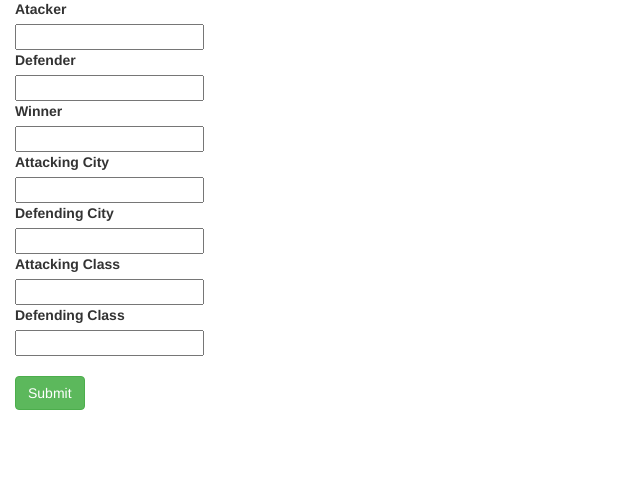
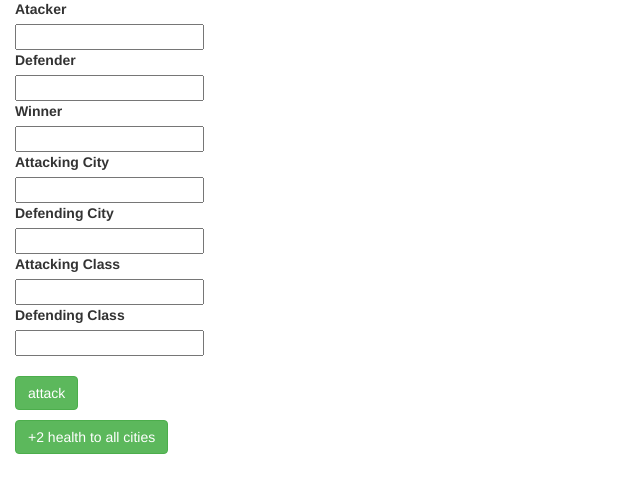
Before and after one commit to craig-sh/hearthstone-tourney, a Flask app: page /action in a window 1280 px wide. Shown: the part 143-636 px from the top of the page, without its empty margins (0-640 px from the left). Run offline with Flask 2, Linux system fonts and the light colour scheme; some libraries are stand-ins or nearby versions.

Commit message:
Add button for Kai's global +2 heal

```diff
--- a/app/models.py
+++ b/app/models.py
@@ -73,6 +73,11 @@ class CityState(db.Model):
         self.owner_id = owner_id
         if health is not None:
             self.health = health
+
+    def add_health(self, health):
+        self.health += health
+        self.health = min(self.health, 30)
+        db.session.commit()
 
 
 class Player(db.Model):
--- a/app/templates/action.html
+++ b/app/templates/action.html
@@ -18,7 +18,12 @@
         {{ render_field(form.attacking_class) }}
         {{ render_field(form.defending_class) }}
     </dl>
-    <input name="btn" type="submit" class="btn btn-success"></input>
+    <input name="btn" type="submit" class="btn btn-success" value="attack"></input>
+    <p>
+      <p>
+        <button type="submit" name="btn" class="btn btn-success" value="heal">+2 health to all cities</button>
+      </p>
+    </p>
   </form>
 </div>
 {% endblock %}
--- a/app/views.py
+++ b/app/views.py
@@ -1,5 +1,5 @@
 from app import app
-from flask import render_template, redirect, url_for, flash
+from flask import render_template, redirect, url_for, flash, request
 from . import models
 from .forms import ActionForm
 
@@ -14,30 +14,35 @@ def index():
 
 
 @app.route('/action', methods=['GET', 'POST'])
-def login():
+def action():
     form = ActionForm()
-    if form.validate_on_submit():
-        # session['name'] = form.name.data
-        a_id = models.Player.query.filter_by(name=form.attacker.data).first().id
-        d_id = models.Player.query.filter_by(name=form.defender.data).first().id
-        w_id = models.Player.query.filter_by(name=form.winner.data).first().id
+    if form.is_submitted():
+        if request.form['btn'] == 'heal':
+            for state in models.CityState.query.all():
+                state.add_health(2)
+            return redirect(url_for('index'))
+        elif form.validate():
+            # session['name'] = form.name.data
+            a_id = models.Player.query.filter_by(name=form.attacker.data).first().id
+            d_id = models.Player.query.filter_by(name=form.defender.data).first().id
+            w_id = models.Player.query.filter_by(name=form.winner.data).first().id
 
-        a_city_id = models.City.query.filter_by(name=form.attacking_city.data).first().id
-        d_city_id = models.City.query.filter_by(name=form.defending_city.data).first().id
+            a_city_id = models.City.query.filter_by(name=form.attacking_city.data).first().id
+            d_city_id = models.City.query.filter_by(name=form.defending_city.data).first().id
 
-        a_class_id = models.Hsclass.query.filter_by(name=form.attacking_class.data).first().id
-        d_class_id = models.Hsclass.query.filter_by(name=form.defending_class.data).first().id
+            a_class_id = models.Hsclass.query.filter_by(name=form.attacking_class.data).first().id
+            d_class_id = models.Hsclass.query.filter_by(name=form.defending_class.data).first().id
 
-        event = models.Event(a_id,
-                             d_id,
-                             w_id,
-                             a_class_id,
-                             d_class_id,
-                             a_city_id,
-                             d_city_id)
+            event = models.Event(a_id,
+                                 d_id,
+                                 w_id,
+                                 a_class_id,
+                                 d_class_id,
+                                 a_city_id,
+                                 d_city_id)
 
-        event.process_event()
+            event.process_event()
 
-        return redirect(url_for('index'))
+            return redirect(url_for('index'))
     return render_template('action.html',
                            form=form)
```
